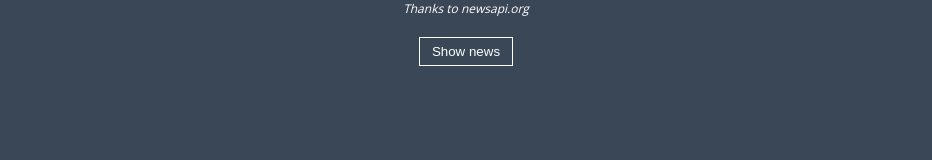
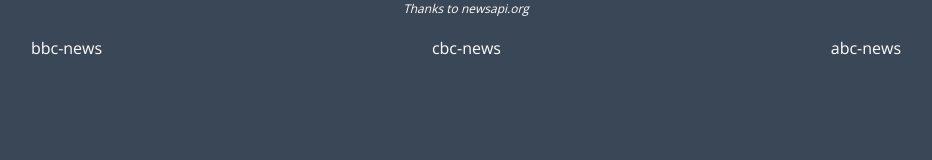
Before and after one commit to karalkou/es6_news_frontcamp_without_framework, a website built with webpack: page src/index.html in a window 1280 px wide. Both pictures are taken after a click on the button "Show news". Shown: the whole page, without its empty margins (174-1106 px from the left). Built offline with nearby package versions, Linux system fonts and the light colour scheme; no server answers.

Commit message:
[Dynamic code splitting] Add dynamic loading on button click. Separate styles and js according to new logic.

```diff
--- a/src/index.js
+++ b/src/index.js
@@ -1,14 +1,21 @@
-import NewsList from './NewsList';
-import { defaultSource } from './config';
-
-import './styles/styles.less';
+import './styles/initial-styles.less';
 
 document.addEventListener('DOMContentLoaded', () => {
-    const newsContainer = document.querySelector('.news-container');
-    const newsSourceControls = document.querySelector('.source-list');
-    const newsSourceTitle = document.querySelector('.news-source');
 
-    if ( newsContainer ) { new NewsList(newsContainer, newsSourceControls, newsSourceTitle, defaultSource).init(); }
+    let button = document.querySelector('.show-news-container__btn');
+    let content = document.querySelector('.show-news-container__content');
+
+    button.onclick = e => import(/* webpackChunkName: "logicInit" */ './logicInit')
+        .then(module => {
+            var logicInit = module.default;
+
+            logicInit();
+            button.classList.add('show-news-container__btn_hidden');
+            content.classList.add('show-news-container__content_visible');
+        })
+        .catch((e) => {
+            console.error('error: ', e)
+        });
 
     /* area of 'babel-remove-console-log-expression' action */
     console.log('1');
--- /dev/null
+++ b/src/logicInit.js
@@ -0,0 +1,12 @@
+import NewsList from './NewsList';
+import { defaultSource } from './config';
+
+import './styles/dynamic-styles.less';
+
+export default () => {
+    const newsContainer = document.querySelector('.news-container');
+    const newsSourceControls = document.querySelector('.source-list');
+    const newsSourceTitle = document.querySelector('.news-source');
+
+    if ( newsContainer ) { new NewsList(newsContainer, newsSourceControls, newsSourceTitle, defaultSource).init(); }
+}
--- /dev/null
+++ b/src/styles/dynamic-styles.less
@@ -0,0 +1,2 @@
+@import 'source-list.less';
+@import 'news-list-item.less';
--- /dev/null
+++ b/src/styles/initial-styles.less
@@ -0,0 +1,3 @@
+/* import files */
+@import 'common.less';
+@import 'show-news-container.less';
--- a/src/styles/show-news-container.less
+++ b/src/styles/show-news-container.less
@@ -10,6 +10,9 @@
   border: 1px solid white;
   color: white;
   cursor: pointer;
+  &_hidden{
+    display: none;
+  }
 }
 
 .show-news-container__content{
```
